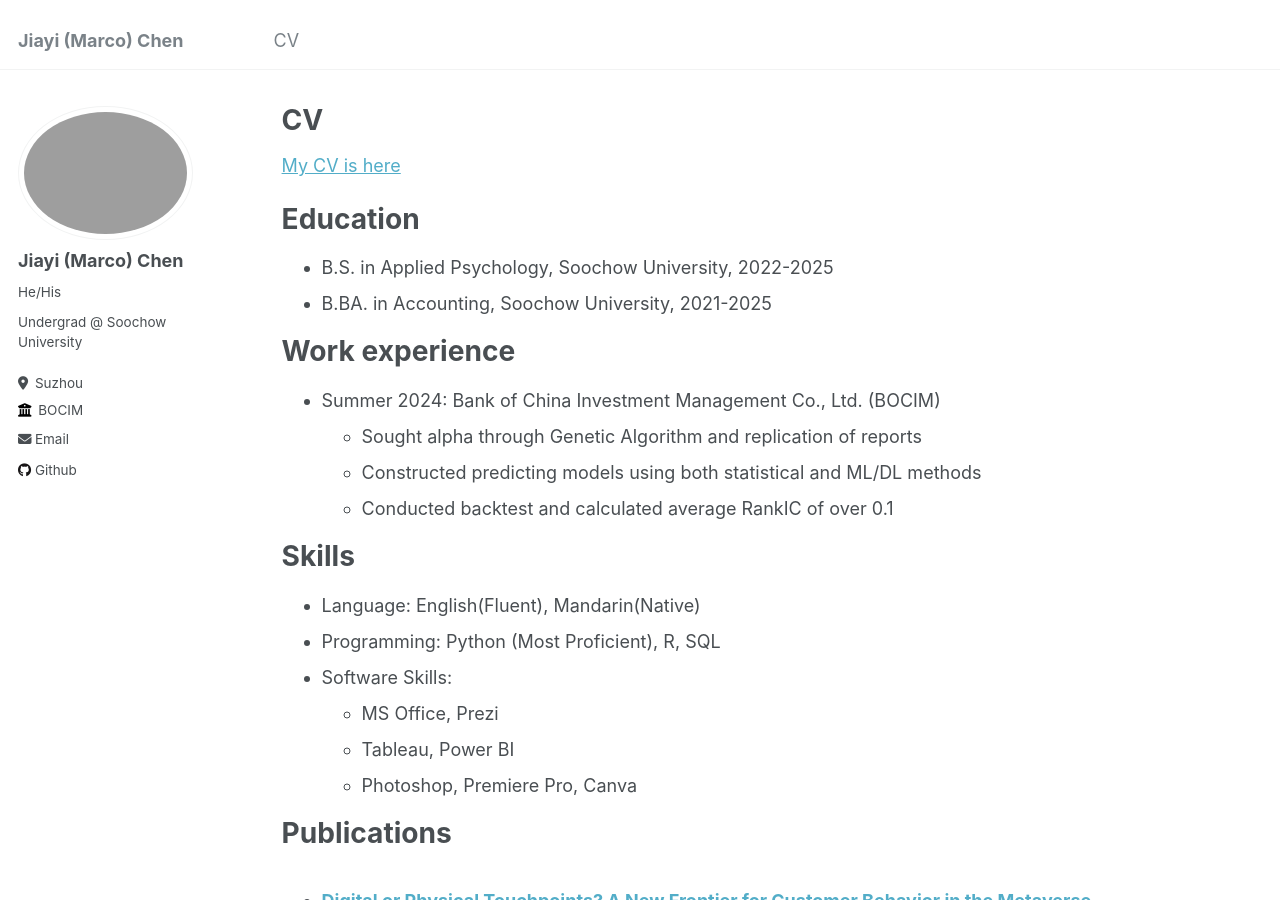
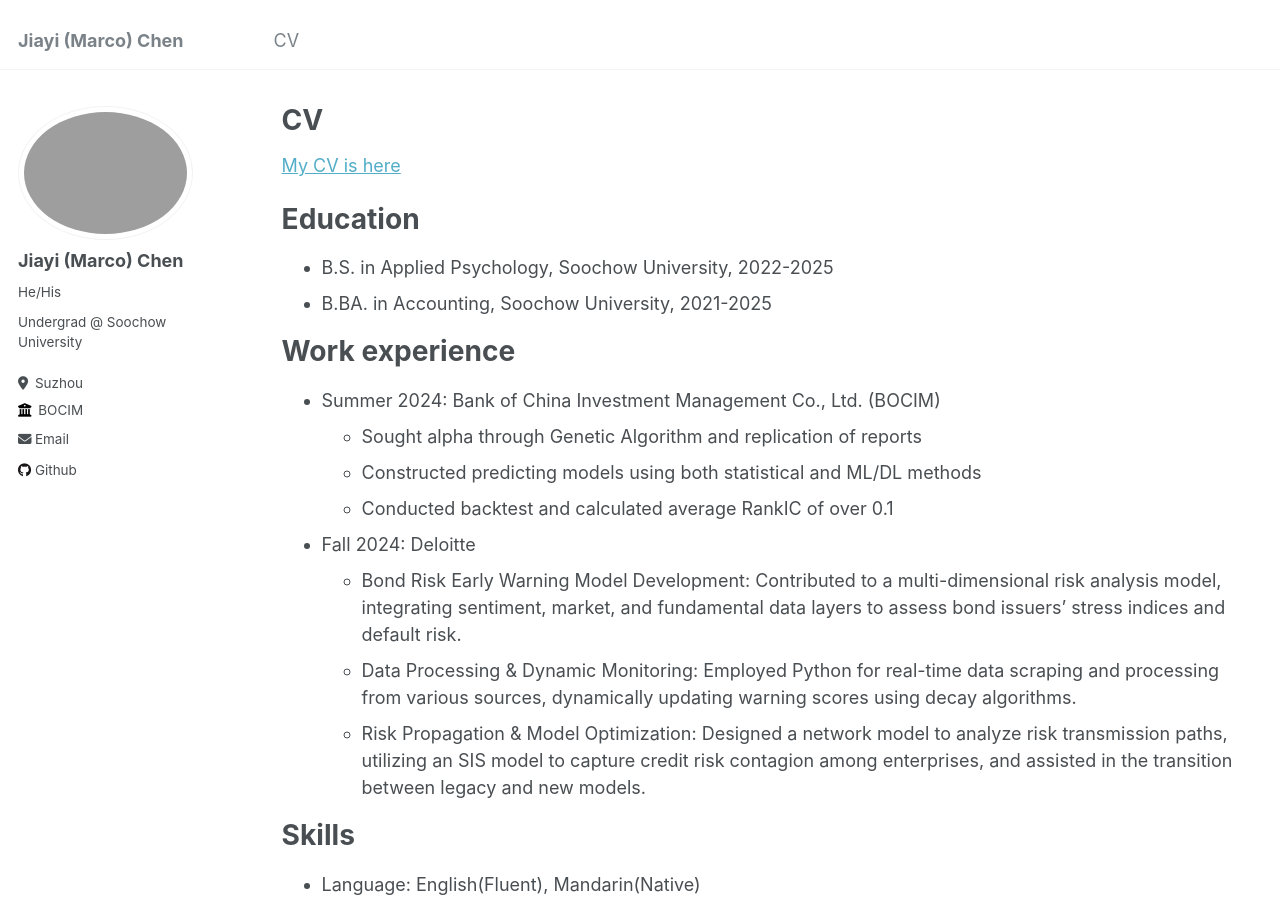
Before and after one commit to marcochen0720/marcochen0720.github.io, a Jekyll site: the page built from _pages/cv.md, in a window 1280 px wide and 900 px high. Built offline with Jekyll 4.4.1, drawn with Linux system fonts in a browser that asks for light colours.

Commit message:
Update cv.md

```diff
--- a/_pages/cv.md
+++ b/_pages/cv.md
@@ -21,6 +21,10 @@ Work experience
   * Sought alpha through Genetic Algorithm and replication of reports
   * Constructed predicting models using both statistical and ML/DL methods
   * Conducted backtest and calculated average RankIC of over 0.1
+* Fall 2024: Deloitte
+  *	Bond Risk Early Warning Model Development: Contributed to a multi-dimensional risk analysis model, integrating sentiment, market, and fundamental data layers to assess bond issuers’ stress indices and default risk.
+	*	Data Processing & Dynamic Monitoring: Employed Python for real-time data scraping and processing from various sources, dynamically updating warning scores using decay algorithms.
+	*	Risk Propagation & Model Optimization: Designed a network model to analyze risk transmission paths, utilizing an SIS model to capture credit risk contagion among enterprises, and assisted in the transition between legacy and new models.
 
 
 Skills
```
